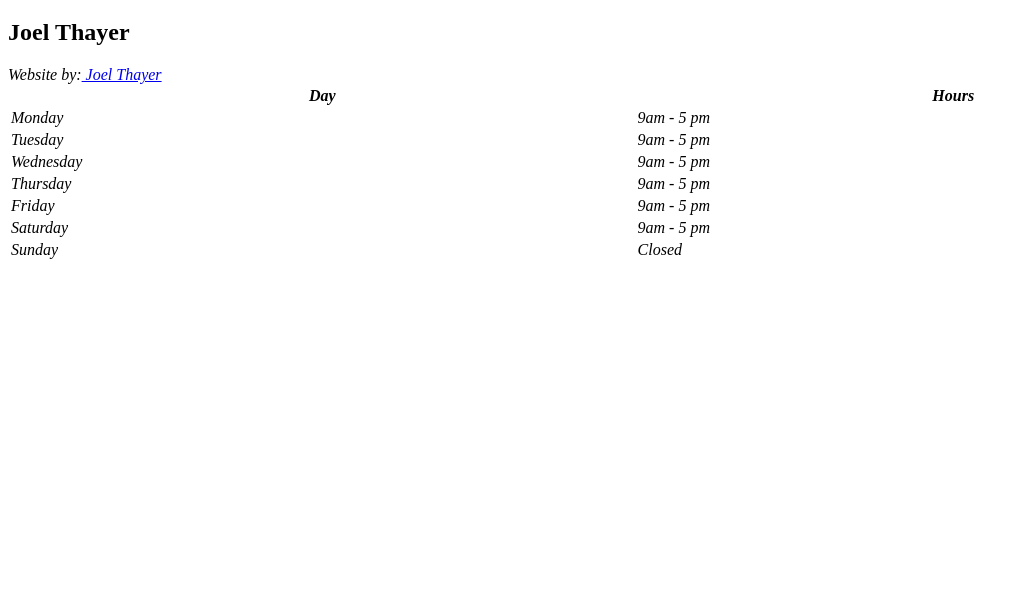
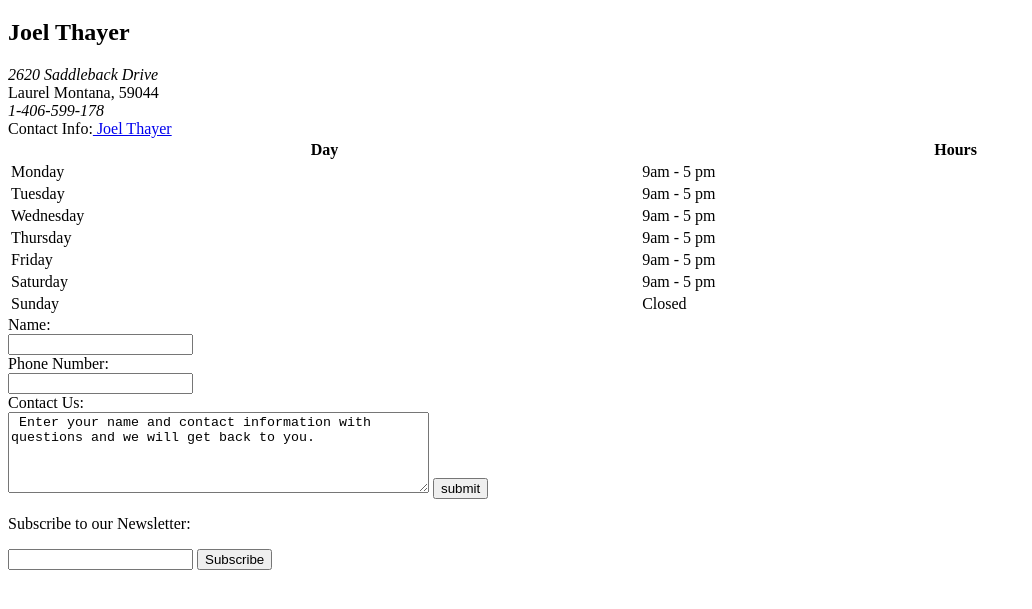
Before and after one commit to joelthayer406/web-dev-hw, a plain HTML site: page Assignment-06/index.html in a window 1280 px wide. Shown: the part 61-670 px from the top of the page, without its empty margins (0-1032 px from the left). Drawn offline with Linux system fonts and the light colour scheme.

Commit message:
Assignment 6

```diff
--- a/Assignment-06/index.html
+++ b/Assignment-06/index.html
@@ -3,9 +3,17 @@
     <head>
         <h1>Montana Comprehensive Appraisals</h1>
         <h2>Joel Thayer</h2>
+
 <address>
+2620 Saddleback Drive
+</address>
+Laurel Montana, 59044
+<address>
+1-406-599-178
+</address>
 
-Website by:<a href="mailto:joelthayer2345@hotmail.com"> Joel Thayer</a>
+
+Contact Info:<a href="mailto:joelthayer2345@hotmail.com"> Joel Thayer</a>
 <table>
 <table style="width:100%">
   <tr>
@@ -16,7 +24,7 @@ Website by:<a href="mailto:joelthayer2345@hotmail.com"> Joel Thayer</a>
     <td>Monday</td>
     <td>9am - 5 pm</td>
   </tr>
-  <tr>
+<tr>
     <td>Tuesday</td>
     <td>9am - 5 pm</td>
   <tr>
@@ -40,3 +48,29 @@ Website by:<a href="mailto:joelthayer2345@hotmail.com"> Joel Thayer</a>
     <td>Closed</td>
   </tr>
 </table>
+
+<form>
+  Name: <br>
+<input type:"text" Question="Question"><br>
+  </form>
+<form>
+  Phone Number: <br>
+<input type:"color" Input="<input type="><br>
+    </form>
+
+  <body>
+     <form action = "/cgi-bin/hello_get.cgi" method = "get">
+      Contact Us:
+        <br />
+
+        <textarea rows = "5" cols = "50" name = "description">
+ Enter your name and contact information with questions and we will get back to you.
+        </textarea>
+
+        <input type = "submit" value = "submit" />
+     </form>
+  </body>
+
+   <p>Subscribe to our Newsletter:</p>
+     <input type="text" name="email" />
+     <input type="submit" name="subscribe" value="Subscribe" />
```
